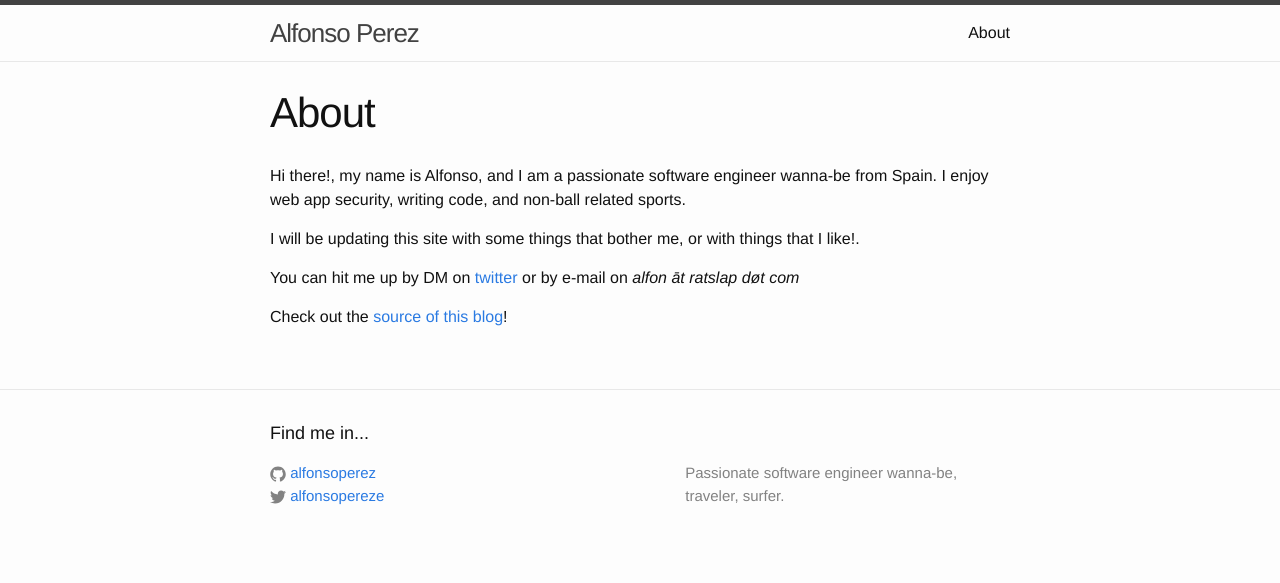
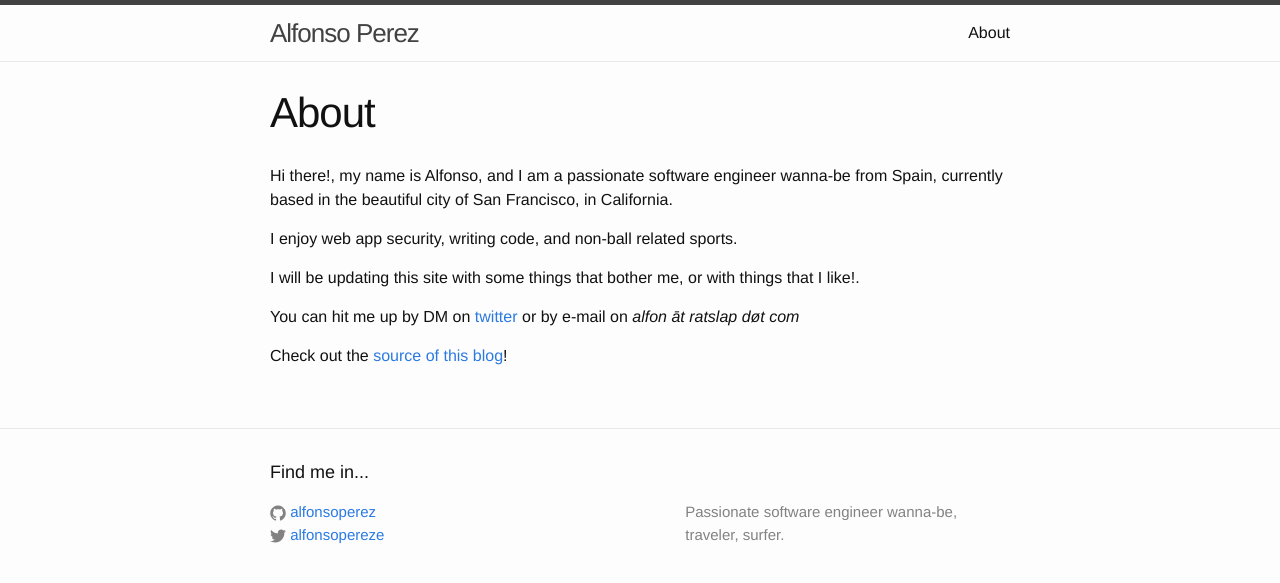
Before and after one commit to alfonsoperez/alfonsoperez.github.io, a Jekyll site: the page built from about.md, in a window 1280 px wide. Shown: the top 583 px of the page. Built offline with Jekyll 4.4.1, drawn with Linux system fonts in a browser that asks for light colours.

Commit message:
update about

```diff
--- a/about.md
+++ b/about.md
@@ -4,7 +4,9 @@ title: About
 permalink: /about/
 ---
 
-Hi there!, my name is Alfonso, and I am a passionate software engineer wanna-be from Spain. I enjoy web app security, writing code, and non-ball related sports.
+Hi there!, my name is Alfonso, and I am a passionate software engineer wanna-be from Spain, currently based in the beautiful city of San Francisco, in California.
+
+I enjoy web app security, writing code, and non-ball related sports.
 
 I will be updating this site with some things that bother me, or with things that I like!.
 
```
